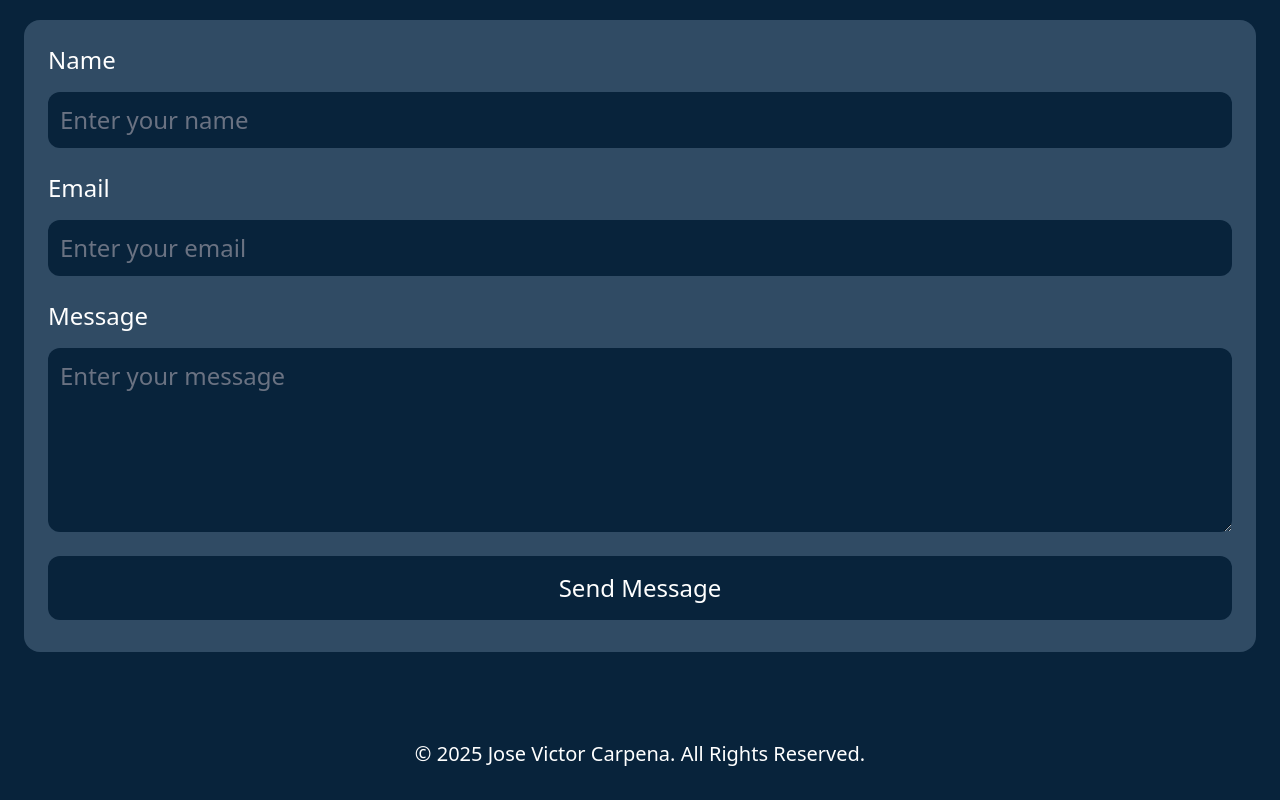
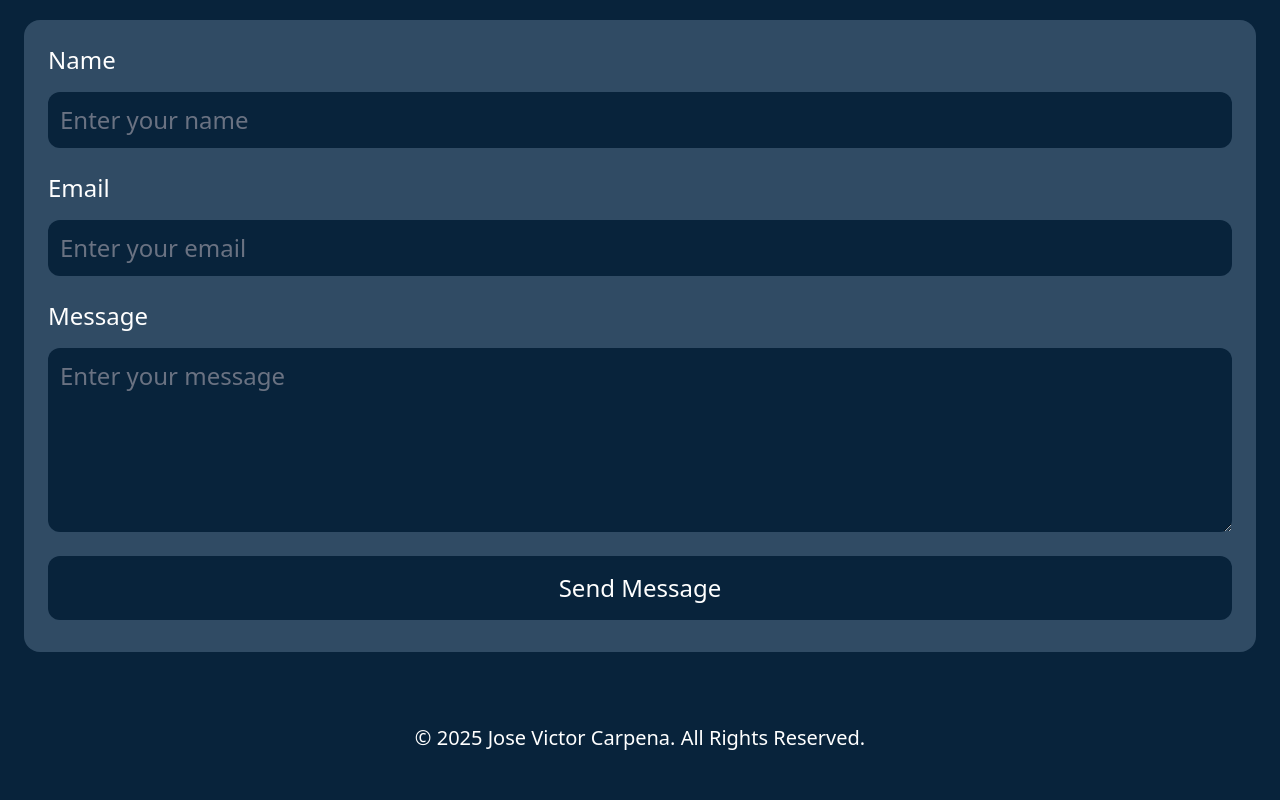
Before and after one commit to jvcarpena/portfolio-react-tailwind, a React (Vite) app in the folder personal-portfolio/: page / in a window 1280 px wide. Shown: the part 3420-4220 px from the top of the page. After the commit the page ends 4188 px from the top, so only its background shows below. Built offline with nearby package versions, Linux system fonts and the light colour scheme.

Commit message:
Made some changes on padding

```diff
--- a/personal-portfolio/src/components/Footer.jsx
+++ b/personal-portfolio/src/components/Footer.jsx
@@ -5,7 +5,7 @@ function Footer() {
 
   return (
     <footer className="mx-auto">
-      <h2 className="text-lg font-medium text-center p-6 sm:p-8 sm:text-xl">
+      <h2 className="text-lg font-medium text-center p-4 sm:text-xl">
         © {year} Jose Victor Carpena. All Rights Reserved.
       </h2>
     </footer>
```
